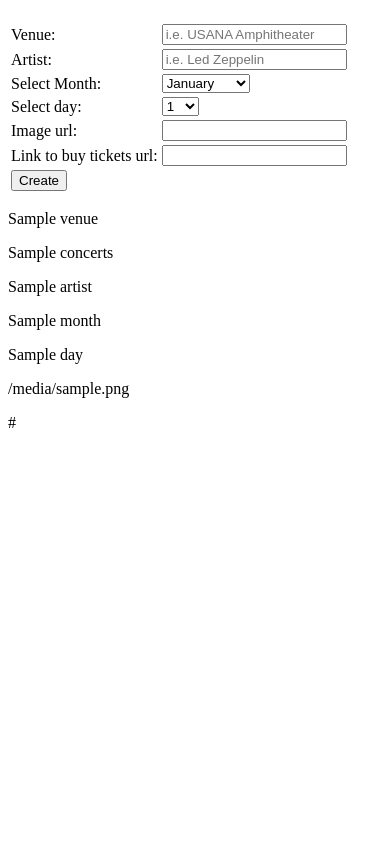
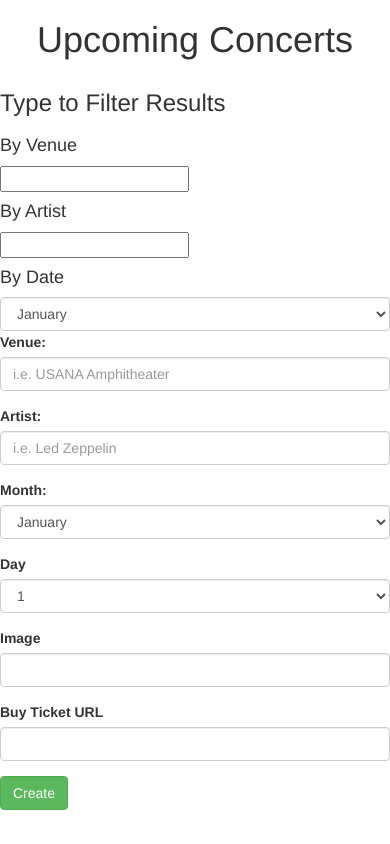
Before and after one commit to trevsny/utah-concert-review, a Django app: template apps/concertFinder/templates/concertFinder/index.html in a window 390 px wide. Run offline with Django 3.2, Linux system fonts and the light colour scheme; the template is opened without the code that fills it: most values are stand-ins (such as "Sample title", 1, 10 or a date in 2020); some libraries are stand-ins or nearby versions.

Commit message:
Ajax calls for filtering db

```diff
--- a/apps/concertFinder/models.py
+++ b/apps/concertFinder/models.py
@@ -25,4 +25,5 @@ class ConcertInfo(models.Model):
     updated_at = models.DateTimeField(auto_now = True)
 
     def __str__(self):
-        return self.artist, self.venue, self.month, self.day, self.year
+        template = '{0.artist}'
+        return template.format(self)
--- a/apps/concertFinder/templates/concertFinder/index.html
+++ b/apps/concertFinder/templates/concertFinder/index.html
@@ -5,25 +5,97 @@
     <meta name="viewport" content="width=device-width, initial-scale=1.0">
     <meta http-equiv="X-UA-Compatible" content="ie=edge">
     <title>Concerts</title>
+    {% load static %}
+    <link rel="stylesheet" type = "text/css" href = "{% static 'styles.css'%}">
+    <link rel="stylesheet" href="https://maxcdn.bootstrapcdn.com/bootstrap/3.3.7/css/bootstrap.min.css" integrity="sha384-BVYiiSIFeK1dGmJRAkycuHAHRg32OmUcww7on3RYdg4Va+PmSTsz/K68vbdEjh4u" crossorigin="anonymous">
+    <script src="https://ajax.googleapis.com/ajax/libs/jquery/3.3.1/jquery.min.js"></script>
+    <script src="https://maxcdn.bootstrapcdn.com/bootstrap/3.3.7/js/bootstrap.min.js" integrity="sha384-Tc5IQib027qvyjSMfHjOMaLkfuWVxZxUPnCJA7l2mCWNIpG9mGCD8wGNIcPD7Txa" crossorigin="anonymous"></script>
+
+    <script>
+                $(document).ready(function(){
+                    // Venue Filter
+                    $("#ajax_venue_name").keyup(function(){
+                        $.ajax({
+                            url: '/filterbyvenue',
+                            method: "post",
+                            data: $(this).parent().serialize(),
+                            success: function(serverResponse){
+                                console.log("success", serverResponse)
+                                $("#placeholder1").html(serverResponse)
+                            }
+                        })
+                    })
+                    // Artist Filter
+                    $("#ajax_artist_name").keyup(function(){
+                        $.ajax({
+                            url: '/filterbyartist',
+                            method: "post",
+                            data: $(this).parent().serialize(),
+                            success: function(serverResponse){
+                                console.log("success", serverResponse)
+                                $("#placeholder1").html(serverResponse)
+                            }
+                        })
+                    })
+                    // Date Filter
+                    $("#ajax_month").change(function(){
+                        $.ajax({
+                            url: '/filterbydate',
+                            method: "post",
+                            data: $(this).parent().serialize(),
+                            success: function(serverResponse){
+                                console.log("success", serverResponse)
+                                $("#placeholder1").html(serverResponse)
+                            }
+                        })
+                    })
+
+
+                    // $('#button').click(function(){
+                    //     // console.log("Pressed button")
+                    //     console.log("HEEYYYY")
+                    //     $.ajax({
+                    //         url: "/filterbyvenue",
+                    //         method: "get",
+                    //         // data:$(this).parent.serialize(),
+                    //         success: function(serverResponse) {
+                    //             console.log('success. serverResponse:', serverResponse)
+                    //             $('#placeholder1').html(serverResponse)
+                    //         }
+
+                    //     })
+
+                    // })
+                })
+    </script>
+
 </head>
 <body>
-    <h1></h1>
-    <div id="form">
-        <form action="/concerts" method="POST">
+    <div class="container">
+        <div class="row mx-auto">
+            <h1 class="h1 text-center">Upcoming Concerts</h1>
+        </div>
+        <div class="row mx-auto">
+            <h3>Type to Filter Results</h3>
+        </div>
+        <div id ="filter" class="row">
+            <!-- Venue Filter -->
+            <h4>By Venue</h4>
+            <form class="form-horizontal" method="POST">
                 {% csrf_token %}
-            <table id="create_concert">
-                <tr>
-                    <td>Venue:</td>
-                    <td><input type = "text" name="venue" placeholder="i.e. USANA Amphitheater"></td>
-                </tr>
-                <tr>
-                    <td>Artist:</td>
-                    <td><input type="text" name="artist" placeholder="i.e. Led Zeppelin"></td>
-                </tr>
-                <tr>
-                    <td>Select Month:</td>
-                    <td>
-                        <select name ="month">
+                <input type="text" name="venue_starts_with" id = "ajax_venue_name">
+            </form>
+            <!-- Artist Filter -->
+            <h4>By Artist</h4>
+            <form class="form-horizontal" method="POST">
+                    {% csrf_token %}
+                    <input type="text" name="artist_starts_with" id = "ajax_artist_name">
+            </form>
+            <!-- Date Filter -->
+            <h4>By Date</h4>
+            <form class="form-horizontal" method="POST">
+                    {% csrf_token %}
+                    <select id = "ajax_month" class="form-control" name ="month">
                             <option name = "January">January</option>
                             <option name = "February">February</option>
                             <option name = "March">March</option>
@@ -37,12 +109,54 @@
                             <option name = "November">November</option>
                             <option name = "December">December</option>
                     </select>
-                    </td>
-                </tr>
-                <tr>
-                    <td>Select day:</td>
-                    <td>
-                        <select name ="day">
+            </form>
+        </div>
+        <div id="placeholder1"></div>
+        <div id="query_results" class = "row col-12 col-lg-10">
+            {% for concert in concerts %}
+            <!--
+            <div class="col-12 col-sm-6 col-md-4 col-lg-3">
+                <img class="img-rounded" width="200" height="200" src = '{{concert.image}}' alt="artist picture"/>
+                <p>{{concert.concerts}}</p> -->
+                <!-- <p class = "h3">{{concert.artist}}</p>
+                    <p class = "h4">{{concert.month}} {{concert.day}}, {{concert.year}}</p>
+                <p class = "h5">{{concert.venue.venue_name}}</p>
+                <a href = '{{concert.ticket_link}}'><button class="btn btn-primary text-center">Buy Tickets</button></a>
+            </div> -->
+            {% endfor %}
+        </div>
+
+        <div class = "row col-12 col-md-8 col-lg-6 form-group" id="form">
+            <form class = "form-horizontal" action="/concerts" method="POST">
+                {% csrf_token %}
+                <div class="form-group">
+                    <label class = "control-label" for="venue">Venue:</label>
+                    <input id = "venue" class = "form-control" type = "text" name="venue" placeholder="i.e. USANA Amphitheater">
+                </div>
+                <div class="form-group">
+                    <label class = "control-label" for="artist">Artist:</label>
+                    <input id = "artist" class = "form-control" type="text" name="artist" placeholder="i.e. Led Zeppelin">
+                </div>
+                <div class="form-group">
+                    <label class = "control-label" for="month">Month:</label>
+                    <select id = "month" class="form-control" name ="month">
+                        <option name = "January">January</option>
+                        <option name = "February">February</option>
+                        <option name = "March">March</option>
+                        <option name = "April">April</option>
+                        <option name = "May">May</option>
+                        <option name = "June">June</option>
+                        <option name = "July">July</option>
+                        <option name = "August">August</option>
+                        <option name = "September">September</option>
+                        <option name = "October">October</option>
+                        <option name = "November">November</option>
+                        <option name = "December">December</option>
+                    </select>
+                </div>
+                <div class="form-group">
+                    <label for="day" class="control-label" >Day</label>
+                    <select class = "form-control" name ="day">
                         <option>1</option>
                         <option>2</option>
                         <option>3</option>
@@ -75,34 +189,22 @@
                         <option>30</option>
                         <option>31</option>
                     </select>
-                    </td>
-                </tr>
-                <tr>
-                    <td>Image url:</td>
-                    <td><input type="text" name="image"></td>
-                </tr>
-                <tr>
-                    <td>Link to buy tickets url:</td>
-                    <td><input type="text" name="ticket_link"></td>
-                    </tr>
-                <tr>
-                    <td><input type="submit" value="Create"></td>
-                </tr>
-            </table>
+                </div>
+                <div class="form-group">
+                    <label class="control-label" for = "image">Image</label>
+                    <input id = "image" class = "form-control" type="text" name="image">
+                </div>
+                <div class="form-group">
+                    <label class="control-label" for="ticket_link">Buy Ticket URL</label>
+                    <input id = "ticket_link" class = "form-control" type="text" name="ticket_link">
+                </div>
+                <div class="form-group">
+                    <input type="submit" class = "btn btn-success" value="Create">
+                </div>
             </form>
         </div>
-    <div id="query_results">
-        {% for concert in concerts %}
-            <p>{{concert.venue.venue_name}}</p>
-            <p>{{concert.concerts}}</p>
-            <p>{{concert.artist}}</p>
-            <p>{{concert.month}}</p>
-            <p>{{concert.day}}</p>
-            <p>{{concert.image}}</p>
-            <p>{{concert.ticket_link}}</p>
-        {% endfor %}
+
     </div>
-
-
 </body>
 </html>
+<!-- Change db so it shows days as 01 instead of as 1 -->
--- a/apps/concertFinder/urls.py
+++ b/apps/concertFinder/urls.py
@@ -3,5 +3,9 @@ from . import views
 
 urlpatterns = [
     url(r'^$', views.index),
-    url(r'^concerts', views.create)
+    url(r'^concerts', views.create),
+    url(r'^filterbyvenue', views.filterByVenue),
+    url(r'^filterbyartist', views.filterByArtist),
+    url(r'^filterbydate', views.filterByDate)
+
 ]
```
Also changed, not shown: apps/concertFinder/admin.py (+9 -3 lines), apps/concertFinder/templates/concertFinder/filtered.html (added, +10 -0 lines), apps/concertFinder/views.py (+15 -3 lines), apps/concertFinder/static/styles.css (added), concertInfoSpider/test.db (deleted), db.sqlite3, 1 other file. Lines whose indentation alone changed are shown as unchanged.
